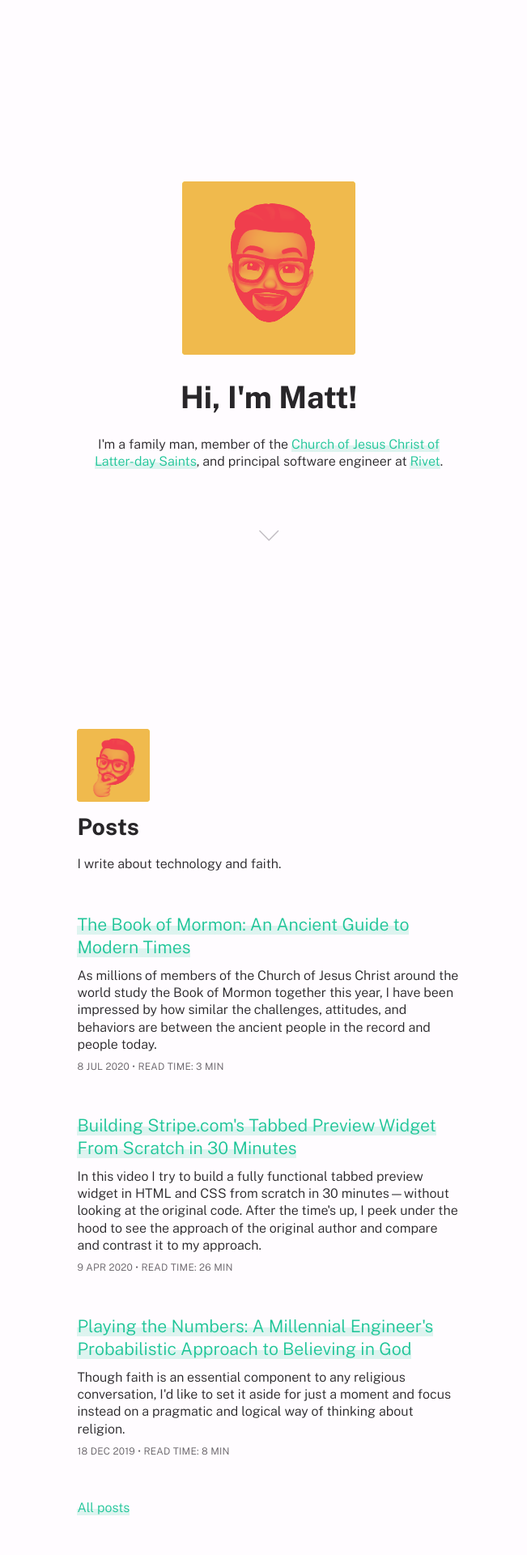
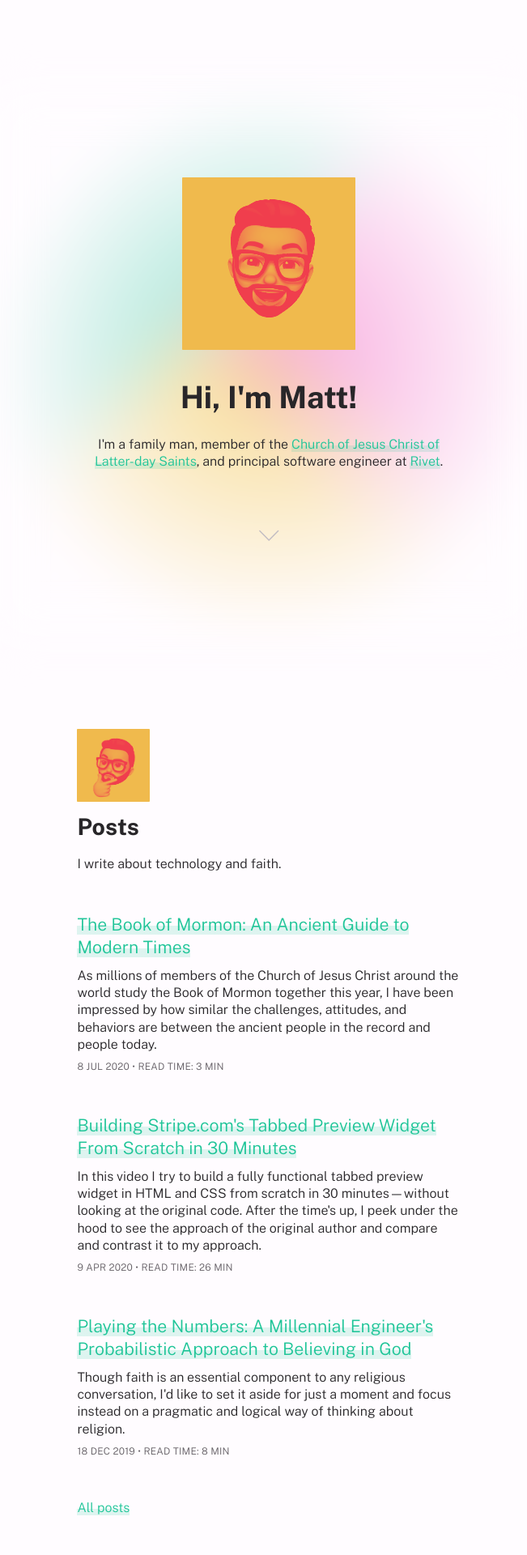
Before and after one commit to mjswensen/mjswensen.com, a Jekyll site: the page built from index.html, in a window 1280 px wide. Shown: the top 1920 px of the page at 81% size, without its empty margins (308-959 px from the left). Built offline with Jekyll 4.4.1, drawn with Linux system fonts in a browser that asks for light colours.

Commit message:
Add embellishment to jumbotron

```diff
--- a/css/index.css
+++ b/css/index.css
@@ -5,6 +5,12 @@
 
 :root {
   --background-color: var(--light-shade0-rgb);
+  --background-mask-color: rgba(
+    var(--light-shade0-rgb-r),
+    var(--light-shade0-rgb-g),
+    var(--light-shade0-rgb-b),
+    0.5
+  );
   --foreground-high-contrast-color: var(--light-shade7-rgb);
   --foreground-low-contrast-color: var(--light-shade5-rgb);
   --link-color: var(--light-accent4-rgb);
@@ -37,6 +43,15 @@
   --footer-logo-top-color: var(--light-shade2-rgb);
   --footer-logo-left-color: var(--light-shade3-rgb);
   --footer-logo-right-color: var(--light-shade4-rgb);
+  --jumbotron-glow-color-1: var(--light-accent2-rgb);
+  --jumbotron-glow-color-2: var(--light-accent7-rgb);
+  --jumbotron-glow-color-3: var(--light-accent4-rgb);
+  --jumbotron-glow-color-3-transparent: rgba(
+    var(--light-accent4-rgb-r),
+    var(--light-accent4-rgb-g),
+    var(--light-accent4-rgb-b),
+    0
+  );
   --jumbotron-scroll-hint-color: var(--light-shade2-rgb);
   --rule-color-1: var(--light-accent2-rgb);
   --rule-color-2: var(--light-accent0-rgb);
@@ -94,6 +109,12 @@
 @media (prefers-color-scheme: dark) {
   :root {
     --background-color: var(--dark-shade0-rgb);
+    --background-mask-color: rgba(
+      var(--dark-shade0-rgb-r),
+      var(--dark-shade0-rgb-g),
+      var(--dark-shade0-rgb-b),
+      0.5
+    );
     --foreground-high-contrast-color: var(--dark-shade7-rgb);
     --foreground-low-contrast-color: var(--dark-shade5-rgb);
     --link-color: var(--dark-accent4-rgb);
@@ -127,6 +148,15 @@
     --footer-logo-left-color: var(--dark-shade3-rgb);
     --footer-logo-right-color: var(--dark-shade2-rgb);
     --jumbotron-scroll-hint-color: var(--dark-shade2-rgb);
+    --jumbotron-glow-color-1: var(--dark-accent2-rgb);
+    --jumbotron-glow-color-2: var(--dark-accent7-rgb);
+    --jumbotron-glow-color-3: var(--dark-accent4-rgb);
+    --jumbotron-glow-color-3-transparent: rgba(
+      var(--dark-accent4-rgb-r),
+      var(--dark-accent4-rgb-g),
+      var(--dark-accent4-rgb-b),
+      0
+    );
     --rule-color-1: var(--dark-accent2-rgb);
     --rule-color-2: var(--dark-accent0-rgb);
     --blockquote-decoration-color: var(--dark-shade1-rgb);
@@ -223,6 +253,7 @@
   --border-width-large: calc(var(--size-px) * 2);
 
   --border-radius: var(--size-small-5);
+  --border-radius-small: var(--size-small-9);
 }
 
 /* Typography */
@@ -407,7 +438,7 @@ a:active {
   position: relative;
   display: inline-flex;
   border-radius: 100%;
-  border-radius: var(--border-radius);
+  border-radius: var(--border-radius-small);
   overflow: hidden;
 }
 
@@ -794,12 +825,44 @@ code {
 /* Jumbotron */
 
 .jumbotron {
+  position: relative;
   min-height: 100vh;
   display: flex;
   flex-direction: column;
   justify-content: center;
   align-items: center;
   text-align: center;
+}
+
+.jumbotron::before {
+  --size: var(--size-large-13);
+  content: '';
+  position: absolute;
+  top: 0;
+  right: 0;
+  bottom: 0;
+  left: 0;
+  background-image:
+    radial-gradient(circle closest-side, var(--background-mask-color), var(--background-color)),
+    linear-gradient(to bottom right, var(--jumbotron-glow-color-3) 35%, var(--jumbotron-glow-color-3-transparent) 45%),
+    linear-gradient(to top right, var(--jumbotron-glow-color-1) 42%, var(--jumbotron-glow-color-2) 58%);
+  background-size:
+    var(--size) var(--size),
+    var(--size) var(--size),
+    var(--size) var(--size);
+  background-position:
+    center,
+    center,
+    center;
+  background-repeat:
+    no-repeat,
+    no-repeat,
+    no-repeat;
+  filter: blur(var(--size-large-2));
+}
+
+.jumbotron > * {
+  position: relative;
 }
 
 .jumbotron .name {
@@ -813,6 +876,8 @@ code {
   margin-top: var(--size-large-4);
   stroke: var(--jumbotron-scroll-hint-color);
 }
+
+/* Lists */
 
 .projects,
 .presentations,
--- a/index.html
+++ b/index.html
@@ -7,6 +7,7 @@ sitemap:
 ---
 
 <section class="jumbotron">
+  <div class="container-thin">
     {% include memoji.html name="smiling" %}
     <h1 class="name">Hi, I'm Matt!</h1>
     <p>I'm a family man, member of the <a href="https://churchofjesuschrist.org">Church of Jesus Christ of Latter-day Saints</a>, and principal software engineer at <a href="https://rivethealth.com">Rivet</a>.</p>
@@ -23,7 +24,9 @@ sitemap:
         fill="none"
       />
     </svg>
+  </div>
 </section>
+<div class="container-thin">
   <section class="posts">
     {% include memoji.html name="thinking" small=true %}
     <h2 class="list-title">Posts</h2>
@@ -50,3 +53,4 @@ sitemap:
     <h2 class="list-title">Picks</h2>
     <p>Check out my <a href="/uses">/uses</a> page for my favorite tools and hacks.</p>
   </section>
+</div>
```
Also changed, not shown: other parts of index.html (+1 -1 lines). Lines whose indentation alone changed are shown as unchanged.
